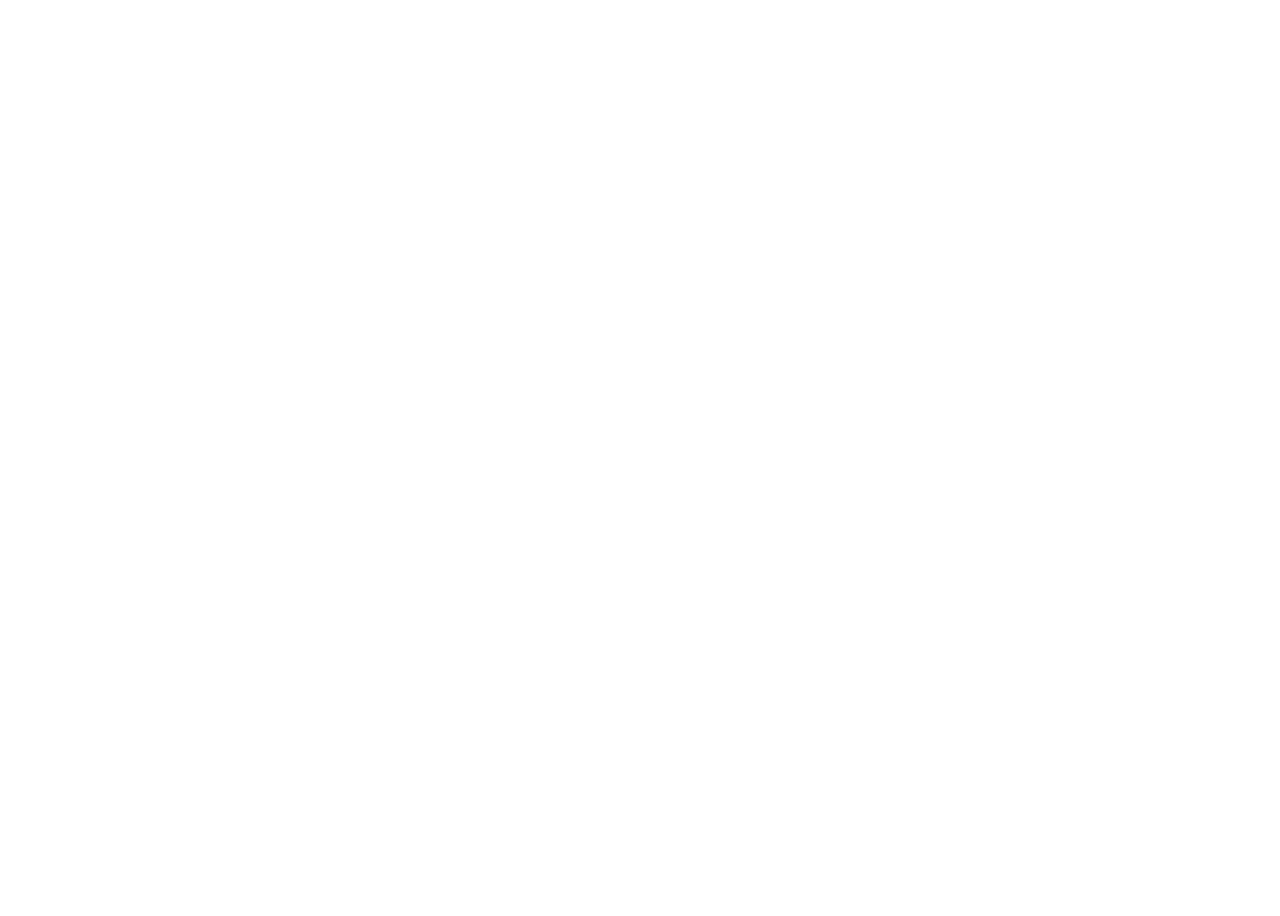
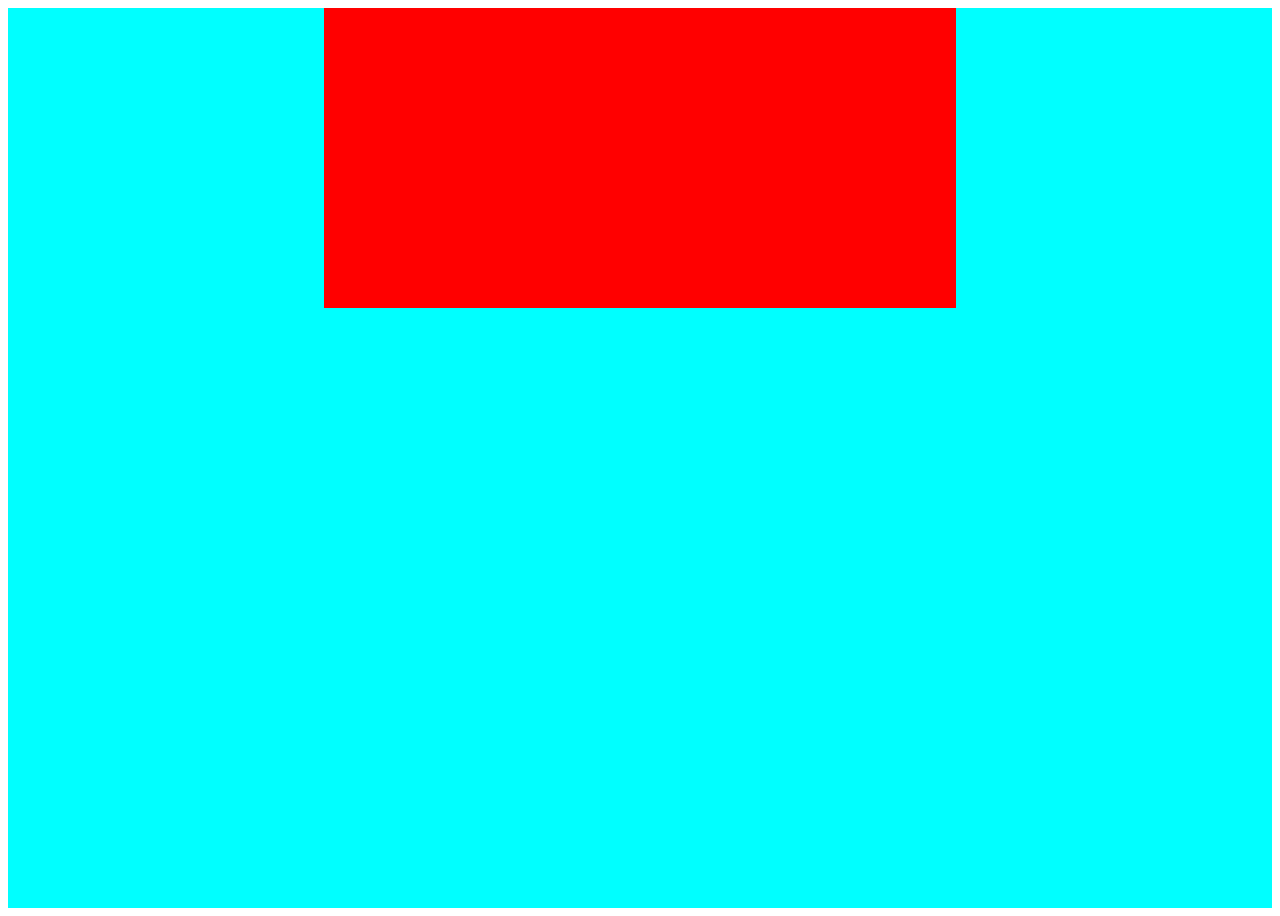
Before and after one commit to Daxbueno/PruebaGit, a plain HTML site: page index.html in a window 1280 px wide. Before the commit the page ends 800 px from the top, so only its background shows below. Drawn offline with Linux system fonts and the light colour scheme.

Commit message:
Cuadraditos YEAH

```diff
--- a/CSS/estilos.css
+++ b/CSS/estilos.css
@@ -1,4 +1,14 @@
 .cajaflexible{
     display: flex;
-    flex: content;
+    flex-wrap: wrap;
 }
+.cuarto{
+    width: 25%;
+    background-color: aqua;
+    height: 300px;
+}
+.miti{
+    width: 50%;
+    background-color: red;
+    height: 300px;
+}
--- a/index.html
+++ b/index.html
@@ -7,7 +7,17 @@
         <body>
             <div class="contenedor">
                 <div class="cajaflexible">
-
+                    <div class="cuarto"></div>
+                    <div class="miti"></div>
+                    <div class="cuarto"></div>
+                    <div class="cuarto"></div>
+                    <div class="cuarto"></div>
+                    <div class="cuarto"></div>
+                    <div class="cuarto"></div>
+                    <div class="cuarto"></div>
+                    <div class="cuarto"></div>
+                    <div class="cuarto"></div>
+                    <div class="cuarto"></div>
                 </div>
             </div>
         </body>
```
